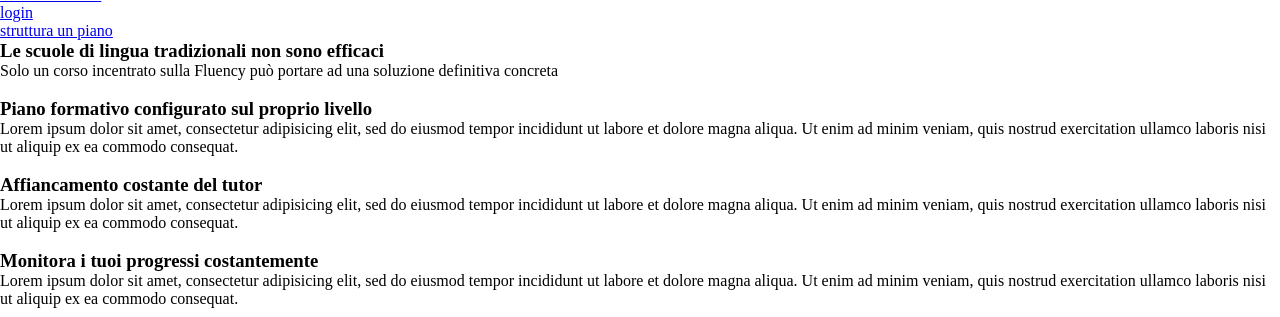
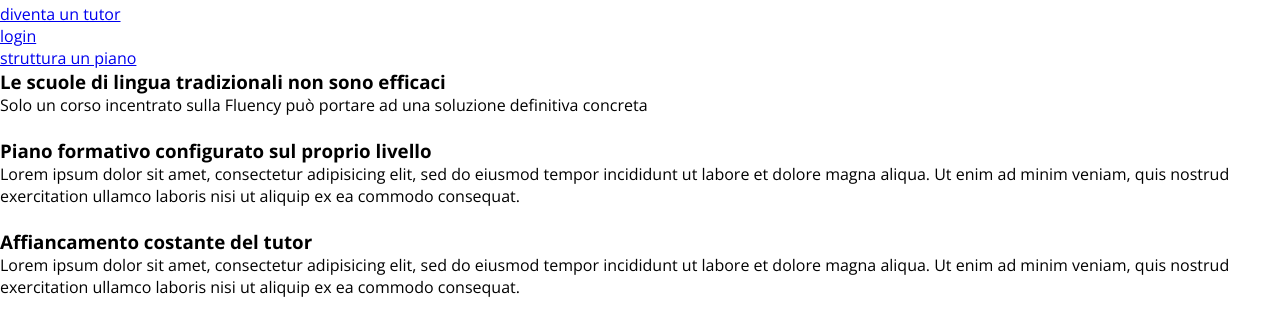
Before and after one commit to federicamanograssi/htmlcss-fluentify, a plain HTML site: page index.html in a window 1280 px wide. Shown: the part 128-445 px from the top of the page. Drawn offline with nearby package versions, Linux system fonts and the light colour scheme.

Commit message:
Update master.css

```diff
--- a/css/master.css
+++ b/css/master.css
@@ -4,7 +4,7 @@
   box-sizing: border-box;
 }
 
-.boxed {
+body {
   /* width: 80%;
   margin: auto; */
   font-family: 'Open Sans', sans-serif;
```
